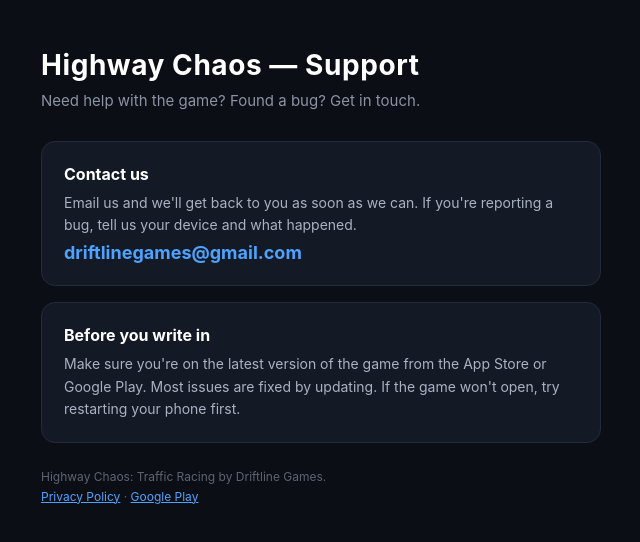
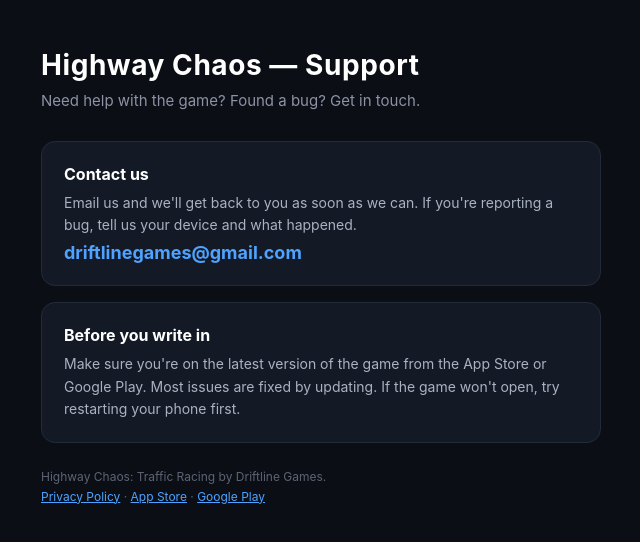
Before and after one commit to driftline-games/driftline-games.github.io, a plain HTML site: page support/index.html in a window 1280 px wide. Shown: the whole page, without its empty margins (319-959 px from the left). Drawn offline with Linux system fonts and the light colour scheme.

Commit message:
Add App Store link to support page footer

```diff
--- a/support/index.html
+++ b/support/index.html
@@ -34,7 +34,7 @@
   </div>
 
   <p class="fine">Highway Chaos: Traffic Racing by Driftline Games.<br>
-  <a href="https://driftline-games.github.io/Highway-Chaos-Privacy-Policy/">Privacy Policy</a> &middot; <a href="https://play.google.com/store/apps/details?id=com.we.highwaychaos">Google Play</a></p>
+  <a href="https://driftline-games.github.io/Highway-Chaos-Privacy-Policy/">Privacy Policy</a> &middot; <a href="https://apps.apple.com/app/highway-chaos-traffic-racing/id6831871241">App Store</a> &middot; <a href="https://play.google.com/store/apps/details?id=com.we.highwaychaos">Google Play</a></p>
 </div>
 </body>
 </html>
```
